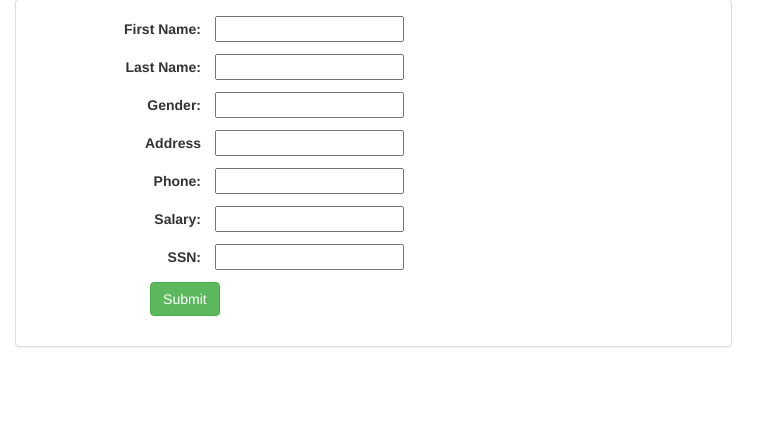
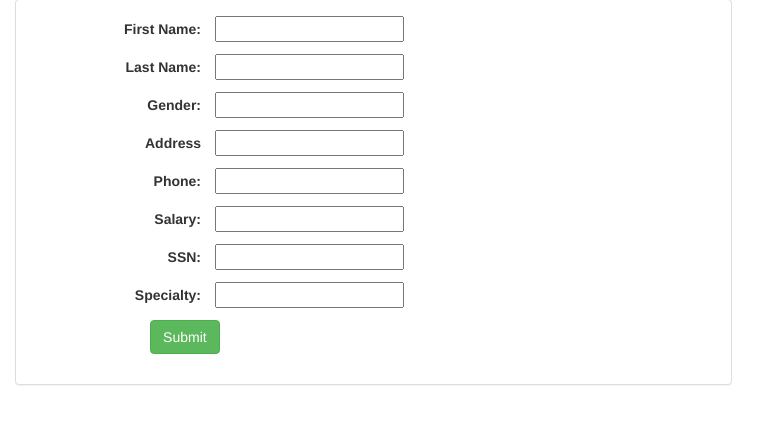
Before and after one commit to caldover/Medical-Clinic-Management-App, a Django app: page /personnel/physicians/add/ in a window 1280 px wide. Shown: the part 123-547 px from the top of the page, without its empty margins (0-780 px from the left). Run offline with Django 3.2, Linux system fonts and the light colour scheme; some libraries are stand-ins or nearby versions.

Commit message:
Testing custom physician_form again20

```diff
--- a/personnel/templates/personnel/physician_form.html
+++ b/personnel/templates/personnel/physician_form.html
@@ -38,7 +38,8 @@
                         <p><label for="ssn">SSN:</label>
                             <input id="ssn" type="text" name="ssn" maxlength="9" value="{{ ssn }}" required /></p>
 
-                        <!--ADD SPECIALTY BACK HERE-->
+                        <p><label for="specialty">Specialty:</label>
+                            <input id="specialty" type="text" name="specialty" maxlength="50" value="{{ specialty }}" required /></p>
 
                         <div class="form-group">
                             <div class="col-sm-offset-2 col-sm-10">
```
